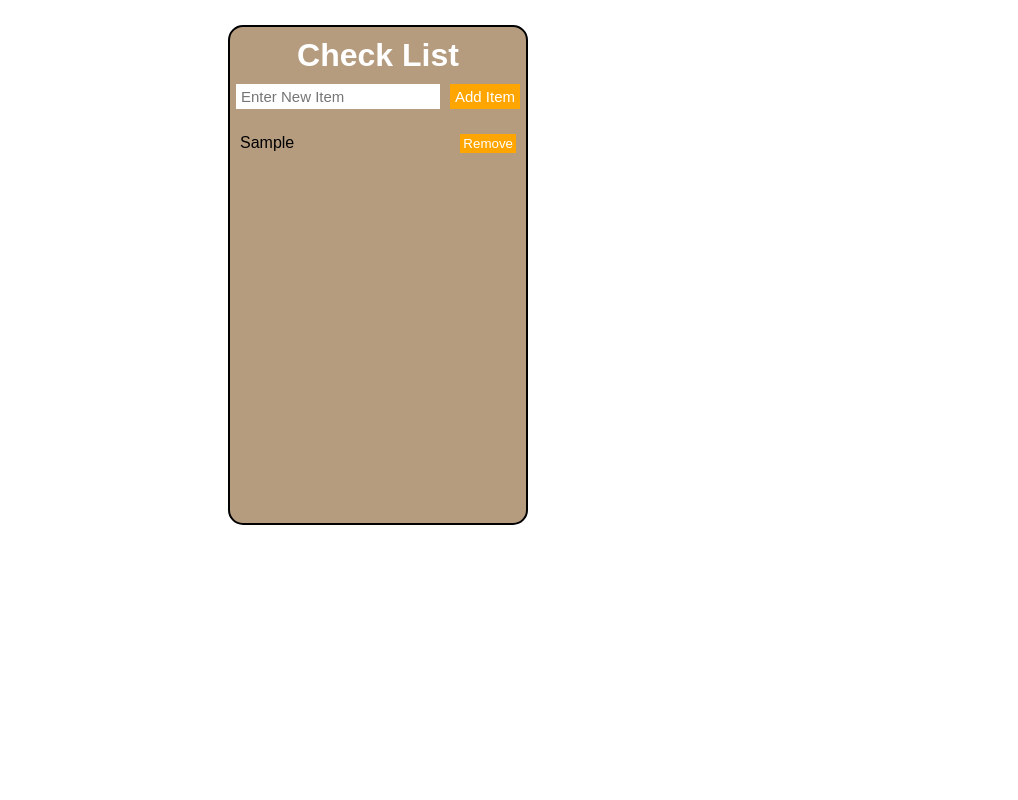
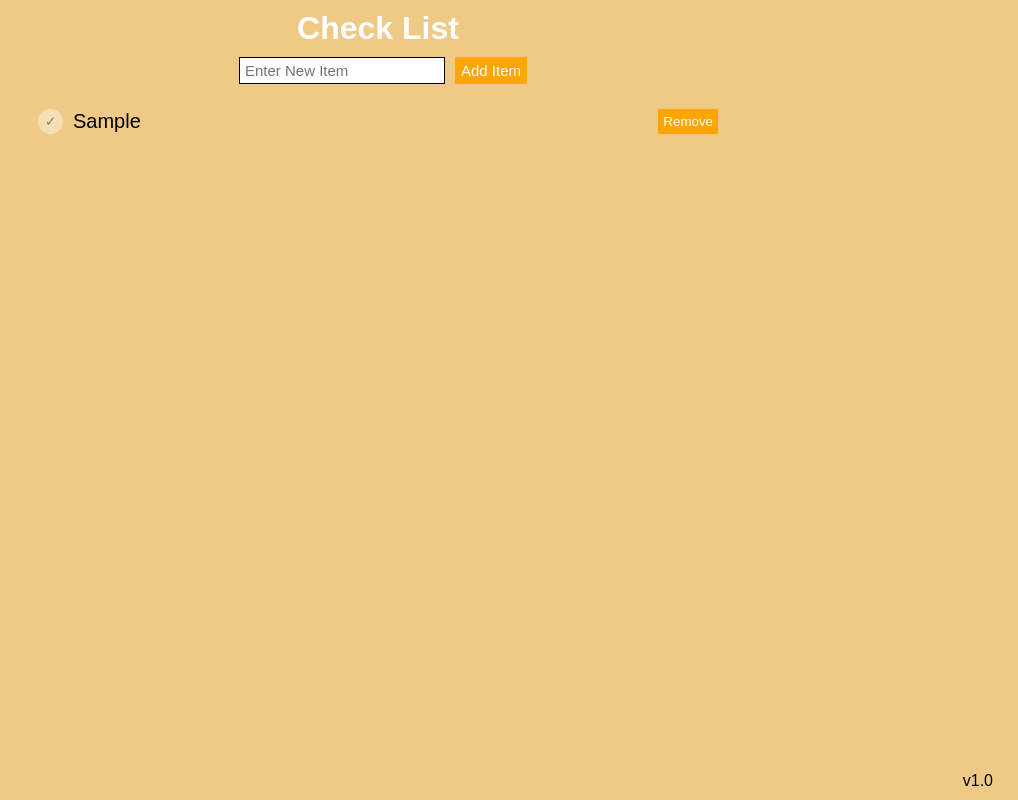
Before and after one commit to Benstrocity/check-list, a plain HTML site: page index.html in a window 1280 px wide. Both pictures are taken after typing "Sample" into the empty fields and a click on the button "Add Item". Shown: the whole page, without its empty margins (262-1280 px from the left). Drawn offline with Linux system fonts and the light colour scheme.

Commit message:
v1.0 ready for release

```diff
--- a/index.css
+++ b/index.css
@@ -10,41 +10,68 @@ ul {
 }
 
 .app {
-    margin: 25px auto auto auto;
+    margin: auto;
     text-align: center;
-    max-width: 300px;
-    min-height: 500px;
-    background-color: #B59C7F;
-    border: 2px solid #000;
-    border-radius: 15px;
+    height: 100vh;
+    background-color: rgb(238, 202, 134);
 }
 
 .title {
+    text-align: center;
     padding: 10px 0;
     color: #fff;
 }
 
 .inputItem {
+    margin-left: 10px;
     font-size: 15px;
     padding: 4px 0 4px 5px;
-    border: none;
+    border: 1px solid #000;
 }
 
 .addItem {
     font-size: 15px;
     margin-left: 10px;
     margin-bottom: 25px;
-    padding: 4px 5px 4px 5px;
+    padding: 5px 6px 5px 6px;
     border: none;
     background-color: #ffa500;
     color: #fff;
 }
 
+.itemUL {
+    display: flex;
+    margin: auto;
+    align-items: center;
+    max-width: 700px;
+    margin-bottom: 15px;
+}
+
 .itemLI {
-    display: flex;
-    flex-direction: row;
     margin-left: 10px;
-    margin-bottom: 15px;
+    font-size: 20px;
+    text-align: left;
+    color: #000;
+}
+
+.completeItem {
+    min-width: 25px;
+    height: 25px;
+    margin-left: 10px;
+    border: none;
+    border-radius: 50%;
+    background-color: #fff;
+    opacity: .4;
+}
+
+.completeItemTrue {
+    min-width: 25px;
+    height: 25px;
+    margin-left: 10px;
+    border: none;
+    border-radius: 50%;
+    color: white;
+    background-color: #ffa500;
 }
 
 .removeItem {
@@ -53,5 +80,11 @@ ul {
     border: none;
     background-color: #ffa500;
     color: #fff;
-    padding: 2px 3px 2px 3px;
+    padding: 5px;
 }
+
+.version {
+    position: absolute;
+    bottom: 10px;
+    right: 25px;
+}
--- a/index.html
+++ b/index.html
@@ -1,7 +1,7 @@
 <!DOCTYPE html>
 <head>
     <title>Practice</title>
-    <link href='/index.css' rel='stylesheet' type='text/css' />
+    <link href='index.css' rel='stylesheet' type='text/css' />
 </head>
 <body>
     <div class='app'>
--- a/index.js
+++ b/index.js
@@ -10,6 +10,8 @@ const createList = (() => {
     title.innerHTML = `Check List`;
     inputItem.placeholder = `Enter New Item`;
     addItem.innerHTML = `Add Item`;
+    const version = document.createElement('p');
+    version.className = 'version';
 
     app.appendChild(title);
     app.appendChild(inputItem);
@@ -22,9 +24,9 @@ const createList = (() => {
         const itemLI = document.createElement('li');
         itemLI.className = 'itemLI';
         itemLI.innerHTML = inputItem.value;
-        const checkBox = document.createElement('input');
-        checkBox.className = 'checkBox';
-        checkBox.type = 'checkbox';
+        const completeItem = document.createElement('button');
+        completeItem.className = 'completeItem';
+        completeItem.innerHTML = '&#10003';
         const removeItem = document.createElement('button');
         removeItem.className = 'removeItem';
         removeItem.innerHTML = `Remove`;
@@ -33,25 +35,34 @@ const createList = (() => {
         if (inputItem.value !== ''){
             app.appendChild(itemUL);
             itemUL.appendChild(itemLI);
-            itemLI.appendChild(removeItem);
+            itemUL.prepend(completeItem);
+            itemUL.appendChild(removeItem);
         } else {
             alert('You must specify an item to add');
         }
 
         //Checkbox to cross out completed items without deleting them
-        /* checkBox.addEventListener('click', () => {
-            if (itemLI.style.textDecoration !== 'line-through') {
-                itemLI.style.textDecoration = 'line-through';
+        completeItem.addEventListener('click', (e) => {
+            e = itemLI;
+            if (e.style.textDecoration !== 'line-through') {
+                e.style.textDecoration = 'line-through';
+                e.style.fontStyle = 'italic';
+                completeItem.className = 'completeItemTrue';
             } else {
-                itemLI.style.textDecoration = 'none';
+                e.style.textDecoration = 'none';
+                e.style.fontStyle = 'normal';
+                completeItem.className = 'completeItem';
             }
-        })*/
+        })
 
         inputItem.value = ''; //Clears input field after adding item
 
         //Removes item from list
         removeItem.addEventListener('click', (e) => {
-            itemLI.remove(e);
+            itemUL.remove(e);
         })
+
+        version.innerHTML = 'v1.0';
+        app.appendChild(version);
     })
 })();
```
